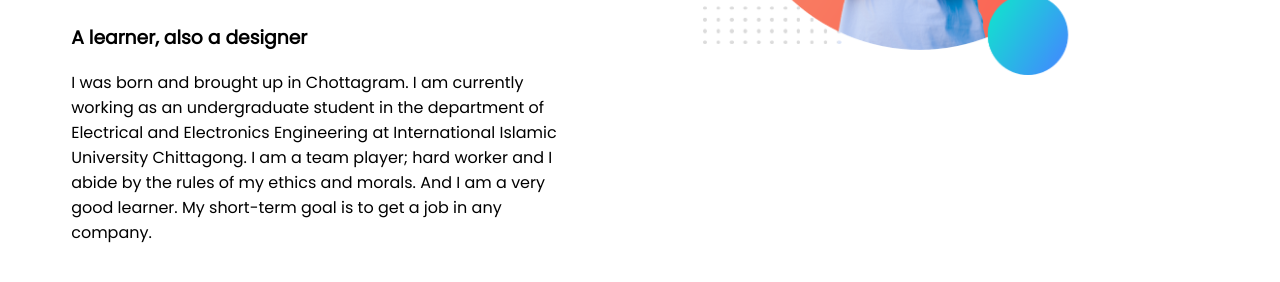
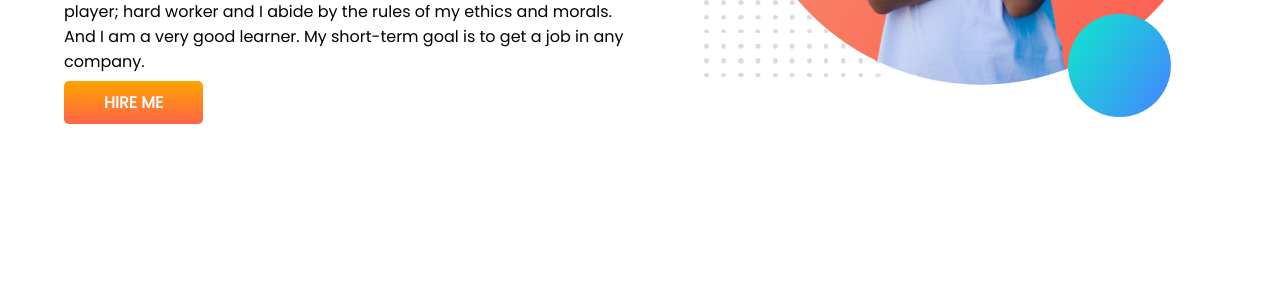
Before and after one commit to TanvirEEE/developer-portfolio, a plain HTML site: page index.html in a window 1280 px wide. Shown: the part 398-680 px from the top of the page. Drawn offline with Linux system fonts and the light colour scheme.

Commit message:
top part

```diff
--- a/index.html
+++ b/index.html
@@ -14,7 +14,7 @@
 </head>
 
 <body>
-    <section>
+    <section class="top-banner">
         <div class="half-width">
             <h1>Welcom To</h1>
             <h1><span class="orange-color">Tanveer Nadim</span> World!</h1>
@@ -23,7 +23,11 @@
                 department
                 of Electrical and Electronics Engineering at International Islamic University Chittagong. I am a team
                 player; hard worker and I abide by the rules of my ethics and morals. And I am a very good learner. My
-                short-term goal is to get a job in any company.</p>
+                short-term goal is to get a job in any company.
+            </p>
+            <a class="link-button" target="_blank" href="https://www.facebook.com/profile.php?id=100013265046412">HIRE
+                ME</a>
+
         </div>
         <div class="half-width">
             <img src="images/my-pic1.png" alt="">
--- a/style.css
+++ b/style.css
@@ -1,5 +1,6 @@
 body {
     font-family: 'Poppins', sans-serif;
+    margin: 0;
 }
 
 h1 {
@@ -16,9 +17,23 @@ section {
 
 .half-width {
     width: 50%;
-    padding: 5%;
+    padding-left: 5%;
 }
 
 .half-width img {
-    width: 80%;
+    width: 90%;
 }
+
+.link-button {
+    text-decoration: none;
+    background-image: linear-gradient(orange, tomato);
+    padding: 10px 40px;
+    border-radius: 5px;
+    color: aliceblue;
+    font-weight: 700;
+}
+
+.top-banner {
+    background-image: url(images/top-banner.png);
+    background-repeat: no-repeat;
+}
```
